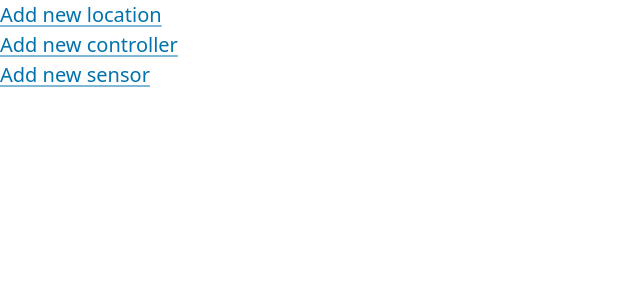
After one commit to Shelter-404/SensorLogger, a Django app: page /add/ in a window 1280 px wide. The commit adds this page. Shown: the top 300 px of the page, without its empty margins (0-640 px from the left). Run offline with Django 5.2, Linux system fonts and the light colour scheme; some libraries are stand-ins or nearby versions.

Commit message:
add create views

```diff
--- a/sensor_logger/urls.py
+++ b/sensor_logger/urls.py
@@ -17,7 +17,7 @@ Including another URLconf
 from django.contrib import admin
 from django.urls import path
 import django.contrib.auth.views as auth_views
-from viewer.views import SignUpView, StartView, HomeView, LocationView, LocationAddView, SensorView, DataView
+from viewer.views import SignUpView, StartView, HomeView, LocationView, LocationAddView, SensorView, DataView, ControllerAddView, add_new, SensorAddView
 from django.shortcuts import redirect
 
 urlpatterns = [
@@ -35,7 +35,10 @@ urlpatterns = [
     path('index/', StartView.as_view(), name="index"),
     path('home/', HomeView.as_view(), name="home"),
     path('locations/', LocationView.as_view(), name="locations"),
-    path('locations/add/', LocationAddView.as_view(), name='add_location'),
+    path('add/location', LocationAddView.as_view(), name='add_location'),
     path('sensors/<int:location_id>', SensorView.as_view(), name='sensors'),
     path('sensors/data/<int:sensor_id>', DataView.as_view(), name='data'),
+    path('add/controller', ControllerAddView.as_view(), name='add_controller'),
+    path('add/sensor', SensorAddView.as_view(), name='add_sensor'),
+    path('add/', add_new, name='adding'),
 ]
--- /dev/null
+++ b/viewer/templates/adding.html
@@ -0,0 +1,8 @@
+{% extends "base.html" %}
+{% block content %}
+<a href="{% url 'add_location' %}">Add new location</a>
+<br>
+<a href="{% url 'add_controller' %}">Add new controller</a>
+<br>
+<a href="{% url 'add_sensor' %}">Add new sensor</a>
+{% endblock %}
--- a/viewer/templates/homepage.html
+++ b/viewer/templates/homepage.html
@@ -2,7 +2,7 @@
 {% block content %}
 <a href="{% url 'locations' %}">Locations</a>
 <br>
-<a href="{% url 'home' %}">Add new</a>
+<a href="{% url 'adding' %}">Add new</a>
 <br>
 <a href="{% url 'home' %}">Edit existed</a>
 <br>
--- a/viewer/views.py
+++ b/viewer/views.py
@@ -41,6 +41,40 @@ class LocationAddView(LoginRequiredMixin, CreateView):
         form.instance.status = status
         return super().form_valid(form)
 
+class ControllerAddView(LoginRequiredMixin, CreateView):
+    model = Controller
+    fields = ['name', 'ip_address', 'location', 'description']
+    template_name = "form.html"
+    success_url = reverse_lazy("home")
+    # permission_required = "viewer.add_controller"
+
+    def form_valid(self, form):
+        # Create a new Status object
+        status = Status.objects.create(
+            added_by=self.request.user,
+            modified_by=self.request.user
+        )
+        # Assign the created status to the location
+        form.instance.status = status
+        return super().form_valid(form)
+
+class SensorAddView(LoginRequiredMixin, CreateView):
+    model = Sensor
+    fields = ['name', 'address', 'controller', 'description']
+    template_name = "form.html"
+    success_url = reverse_lazy("home")
+    #permission_required = "viewer.add_controller"
+
+    def form_valid(self, form):
+        # Create a new Status object
+        status = Status.objects.create(
+            added_by=self.request.user,
+            modified_by=self.request.user
+        )
+        # Assign the created status to the location
+        form.instance.status = status
+        return super().form_valid(form)
+
 class SensorView(LoginRequiredMixin, ListView):
     template_name = "sensors.html"
     model = Sensor
@@ -56,3 +90,6 @@ class DataView(LoginRequiredMixin, ListView):
     def get_queryset(self):
         sensor_id = self.kwargs['sensor_id']
         return ControllerData.objects.filter(controller__sensor=sensor_id)
+
+def add_new(request):
+    return render(request, 'adding.html')
```
